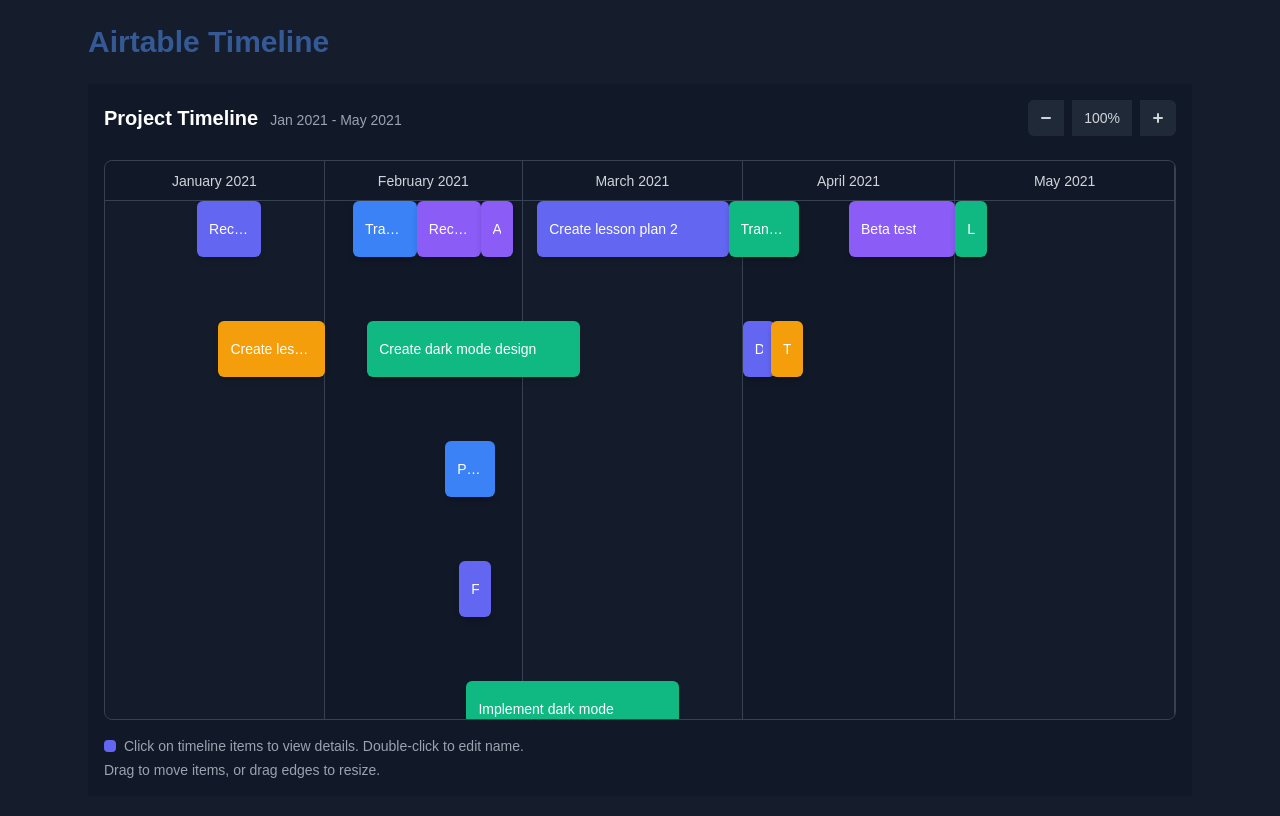
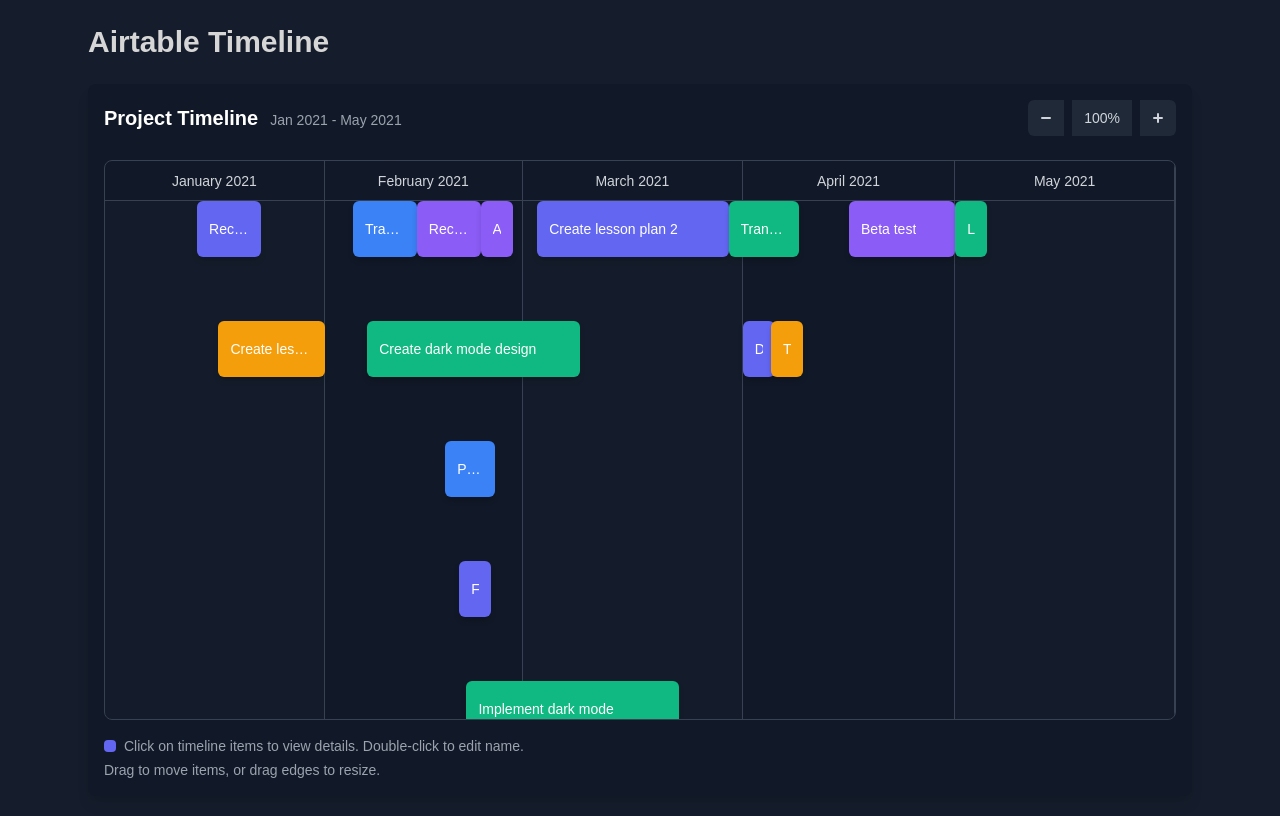
Before and after one commit to andre26z/react-timeline-component, a React (Vite) app: page / in a window 1280 px wide. Shown: the top 816 px of the page. Built offline with nearby package versions, Linux system fonts and the light colour scheme.

Commit message:
fix dark mode

```diff
--- a/src/components/TimeLine.js
+++ b/src/components/TimeLine.js
@@ -398,9 +398,6 @@
 						>
 							Close
 						</button>
-						<button className="px-4 py-2 rounded bg-indigo-600 text-white hover:bg-indigo-500 transition-colors">
-							Edit Details
-						</button>
 					</div>
 				</div>
 			</div>
@@ -412,7 +409,7 @@
 	}
 
 	return (
-		<div className="bg-gray-900 text-white">
+		<div className="bg-gray-900 text-white rounded-lg shadow-lg">
 			<style>{`
 				@keyframes fadeIn {
 					from {
--- a/src/index.js
+++ b/src/index.js
@@ -7,7 +7,7 @@
 function App() {
 	return (
 		<div className="max-w-6xl mx-auto p-6 bg-[#151D2C] min-h-screen min-w-screen">
-			<h1 className="text-3xl font-bold mb-6 text-[#345995]">Airtable Timeline</h1>
+			<h1 className="text-3xl font-bold mb-6 text-[#d7d6d6]">Airtable Timeline</h1>
 			<Timeline items={timelineItems} />
 		</div>
 	);
```
Also changed, not shown: 4 other files (tests, documents, lock files or other folders).
